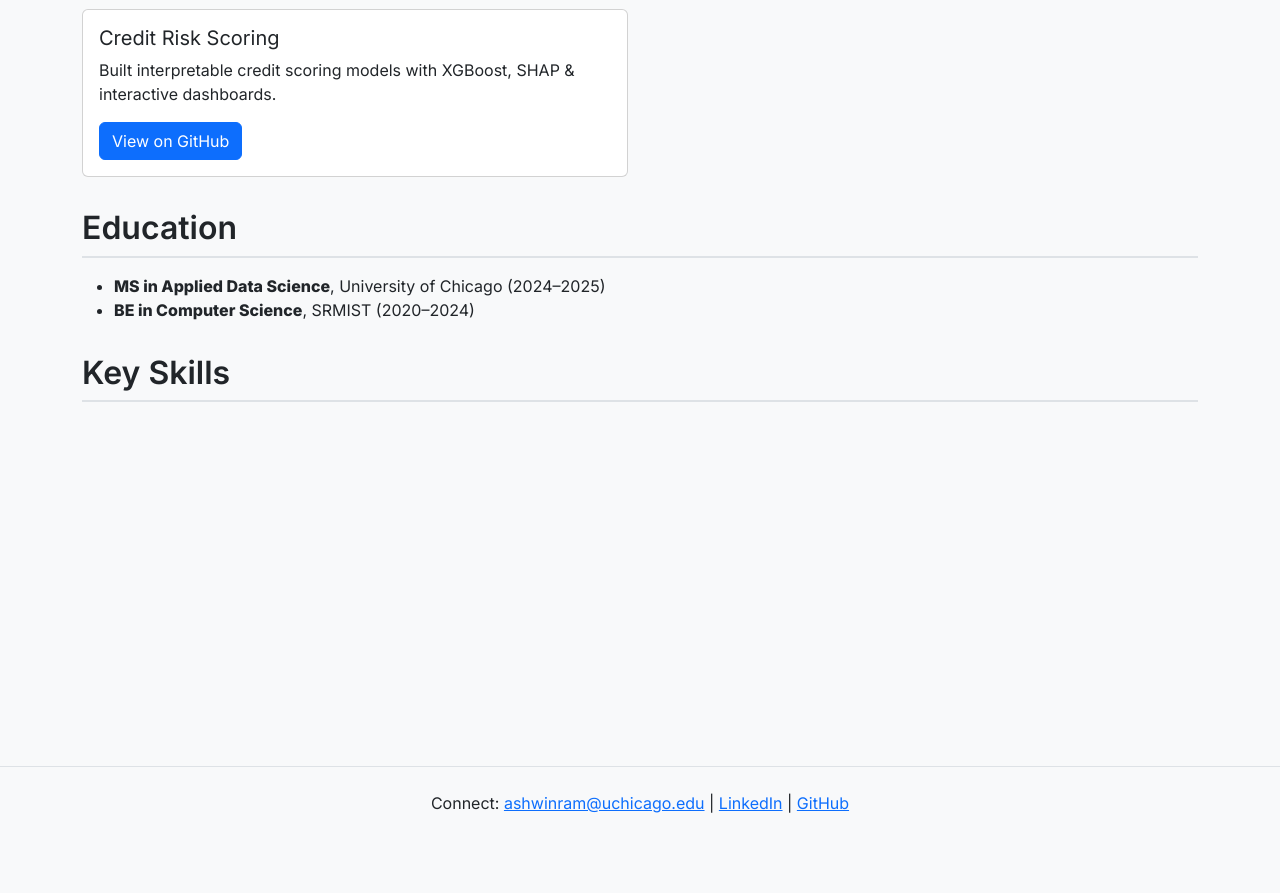
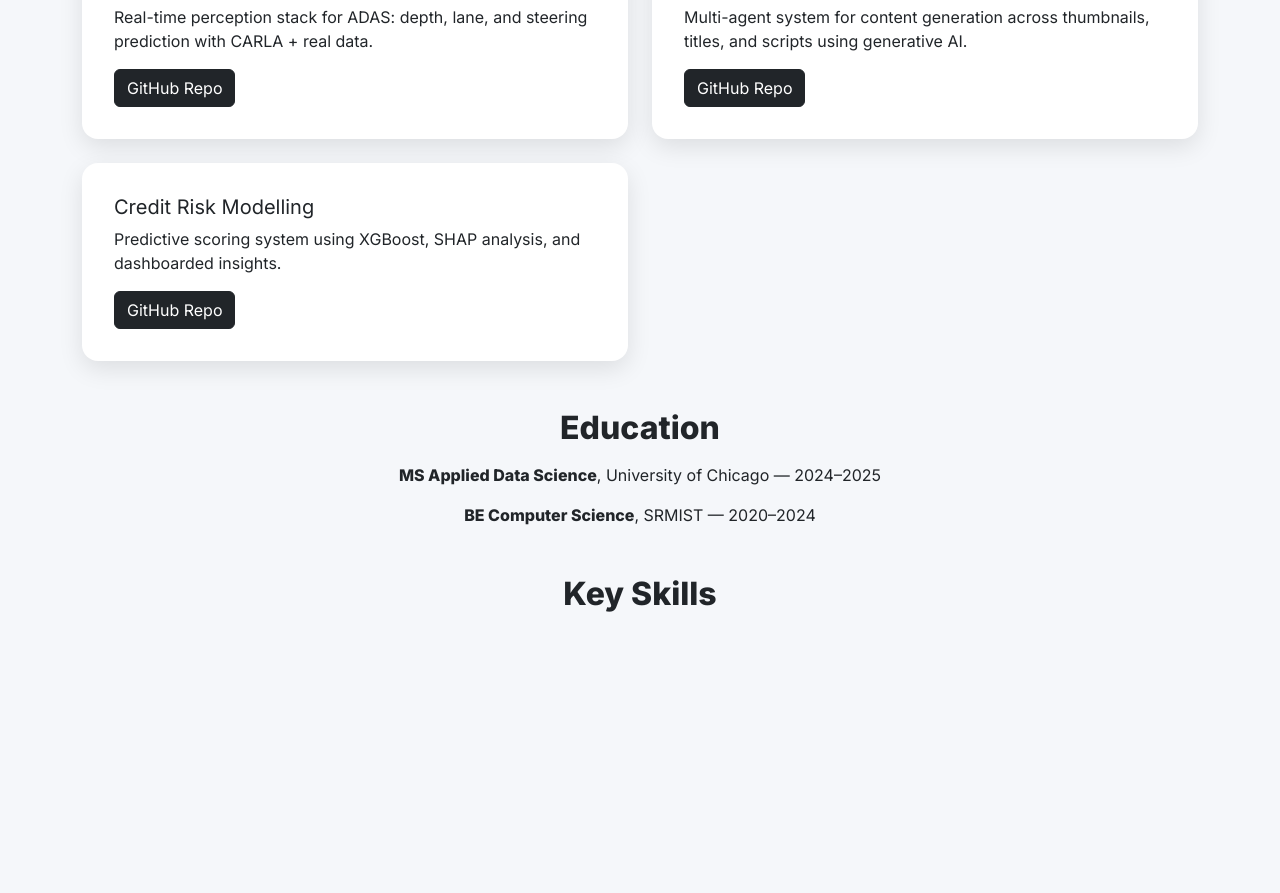
Before and after one commit to ashhhwin/portfolio, a plain HTML site: page index.html in a window 1280 px wide. Shown: the part 783-1676 px from the top of the page. Before the commit the page ends 1638 px from the top, so only its background shows below. Drawn offline with nearby package versions, Linux system fonts and the light colour scheme; a script that the page names is missing.

Commit message:
Update index.html

```diff
--- a/index.html
+++ b/index.html
@@ -8,37 +8,70 @@
   <link rel="stylesheet" href="https://cdn.jsdelivr.net/npm/bootstrap@5.3.0/dist/css/bootstrap.min.css">
   <script src="https://cdn.jsdelivr.net/npm/tagcloud@2.2.0/dist/TagCloud.min.js"></script>
   <style>
+    * {
+      box-sizing: border-box;
+    }
     body {
       font-family: 'Inter', sans-serif;
-      background-color: #f8f9fa;
+      background: #f5f7fa;
+      color: #212529;
+      margin: 0;
+      scroll-behavior: smooth;
     }
     .hero {
-      background: linear-gradient(135deg, #343a40, #495057);
+      background: linear-gradient(135deg, #111 0%, #333 100%);
       color: white;
-      padding: 4rem 2rem;
+      padding: 6rem 2rem;
       text-align: center;
+      position: relative;
+      overflow: hidden;
     }
     .hero h1 {
       font-weight: 800;
-      font-size: 3rem;
+      font-size: 3.5rem;
+      margin-bottom: 1rem;
+    }
+    .hero p {
+      font-size: 1.25rem;
+      opacity: 0.9;
     }
     .section-title {
-      font-weight: 600;
-      margin-top: 2rem;
+      font-weight: 700;
+      font-size: 2rem;
+      margin-top: 3rem;
       margin-bottom: 1rem;
-      border-bottom: 2px solid #dee2e6;
-      padding-bottom: .5rem;
+      text-align: center;
     }
     .project-card {
-      transition: transform 0.2s ease-in-out;
+      transition: all 0.3s ease-in-out;
+      border: none;
+      border-radius: 1rem;
+      box-shadow: 0 8px 24px rgba(0,0,0,0.1);
     }
     .project-card:hover {
-      transform: translateY(-5px);
+      transform: scale(1.02);
+      box-shadow: 0 12px 28px rgba(0,0,0,0.15);
     }
     #skill-cloud {
       width: 100%;
       height: 300px;
-      margin-top: 1rem;
+      display: flex;
+      justify-content: center;
+      align-items: center;
+    }
+    canvas {
+      width: 100% !important;
+      height: 100% !important;
+    }
+    footer {
+      background: #212529;
+      color: #dee2e6;
+      padding: 2rem;
+      text-align: center;
+    }
+    footer a {
+      color: #dee2e6;
+      text-decoration: underline;
     }
   </style>
 </head>
@@ -52,11 +85,10 @@
   <main class="container py-5">
     <section id="about">
       <h2 class="section-title">About Me</h2>
-      <p>
-        I'm a data science graduate student at the University of Chicago with a strong foundation in applied machine learning,
-        statistical modeling, and data engineering. I bring hands-on experience from internships across finance, telecom,
-        and retail, where I've deployed ML models and built end-to-end data pipelines. I’m passionate about transforming raw data
-        into actionable insights and scalable systems.
+      <p class="text-center col-lg-8 mx-auto">
+        I’m a data scientist in training with deep interests in ML, finance, and real-time systems. My work spans from
+        equity forecasting using BERT and GRU models to detecting anomalies in telecom data pipelines. Passionate about
+        crafting elegant solutions from messy data, and equally at home with dashboards as I am with GPUs.
       </p>
     </section>
 
@@ -64,29 +96,29 @@
       <h2 class="section-title">Projects</h2>
       <div class="row row-cols-1 row-cols-md-2 g-4">
         <div class="col">
-          <div class="card project-card h-100">
+          <div class="card project-card h-100 p-3">
             <div class="card-body">
               <h5 class="card-title">Monocular Vision System</h5>
-              <p class="card-text">Depth, lane, and steering estimation for driver assistance using CARLA & real-world data.</p>
-              <a href="https://github.com/ashhhwin" class="btn btn-primary" target="_blank">View on GitHub</a>
+              <p class="card-text">Real-time perception stack for ADAS: depth, lane, and steering prediction with CARLA + real data.</p>
+              <a href="https://github.com/ashhhwin" class="btn btn-dark" target="_blank">GitHub Repo</a>
             </div>
           </div>
         </div>
         <div class="col">
-          <div class="card project-card h-100">
+          <div class="card project-card h-100 p-3">
             <div class="card-body">
               <h5 class="card-title">Agentic YouTube AI</h5>
-              <p class="card-text">Multi-agent content generation system trained on top YouTube creators across industries.</p>
-              <a href="https://github.com/ashhhwin" class="btn btn-primary" target="_blank">View on GitHub</a>
+              <p class="card-text">Multi-agent system for content generation across thumbnails, titles, and scripts using generative AI.</p>
+              <a href="https://github.com/ashhhwin" class="btn btn-dark" target="_blank">GitHub Repo</a>
             </div>
           </div>
         </div>
         <div class="col">
-          <div class="card project-card h-100">
+          <div class="card project-card h-100 p-3">
             <div class="card-body">
-              <h5 class="card-title">Credit Risk Scoring</h5>
-              <p class="card-text">Built interpretable credit scoring models with XGBoost, SHAP & interactive dashboards.</p>
-              <a href="https://github.com/ashhhwin" class="btn btn-primary" target="_blank">View on GitHub</a>
+              <h5 class="card-title">Credit Risk Modelling</h5>
+              <p class="card-text">Predictive scoring system using XGBoost, SHAP analysis, and dashboarded insights.</p>
+              <a href="https://github.com/ashhhwin" class="btn btn-dark" target="_blank">GitHub Repo</a>
             </div>
           </div>
         </div>
@@ -95,10 +127,10 @@
 
     <section id="education">
       <h2 class="section-title">Education</h2>
-      <ul>
-        <li><strong>MS in Applied Data Science</strong>, University of Chicago (2024–2025)</li>
-        <li><strong>BE in Computer Science</strong>, SRMIST (2020–2024)</li>
-      </ul>
+      <div class="text-center">
+        <p><strong>MS Applied Data Science</strong>, University of Chicago — 2024–2025</p>
+        <p><strong>BE Computer Science</strong>, SRMIST — 2020–2024</p>
+      </div>
     </section>
 
     <section id="skills">
@@ -107,21 +139,22 @@
     </section>
   </main>
 
-  <footer class="text-center py-4 border-top">
+  <footer>
     <p>Connect: <a href="mailto:ashwinram@uchicago.edu">ashwinram@uchicago.edu</a> | <a href="https://www.linkedin.com/in/ashwinramv/" target="_blank">LinkedIn</a> | <a href="https://github.com/ashhhwin" target="_blank">GitHub</a></p>
   </footer>
 
   <script>
     const skills = [
-      "Python", "R", "SQL", "TensorFlow", "PyTorch", "Spark", "Tableau", "Power BI", "Docker", "Kafka", "MLflow", "Causal Inference",
-      "Optimization", "A/B Testing", "Looker", "GCP", "AWS", "XGBoost", "GRU", "Bayesian ML"
+      "Python", "R", "SQL", "TensorFlow", "PyTorch", "Spark", "Tableau", "Power BI", "Docker", "Kafka", "MLflow",
+      "Causal Inference", "Optimization", "A/B Testing", "Looker", "GCP", "AWS", "XGBoost", "GRU", "Bayesian ML"
     ];
-    TagCloud("#skill-cloud", skills, {
-      radius: 150,
-      maxSpeed: "fast",
-      initSpeed: "normal",
+    TagCloud('#skill-cloud', skills, {
+      radius: 180,
+      maxSpeed: 'normal',
+      initSpeed: 'slow',
       direction: 135,
-      keep: true
+      keep: true,
+      containerClass: 'tagcloud',
     });
   </script>
 </body>
```
